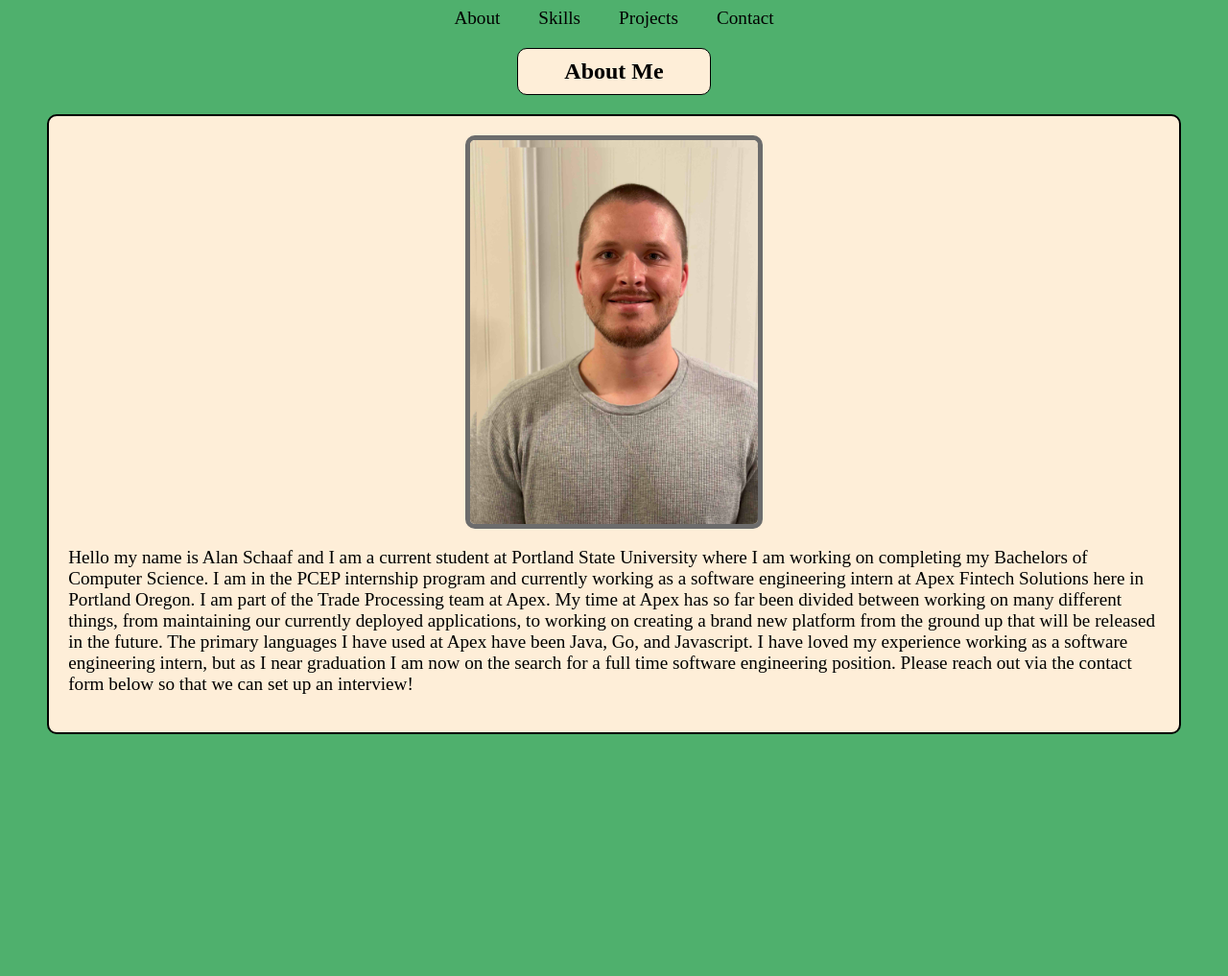
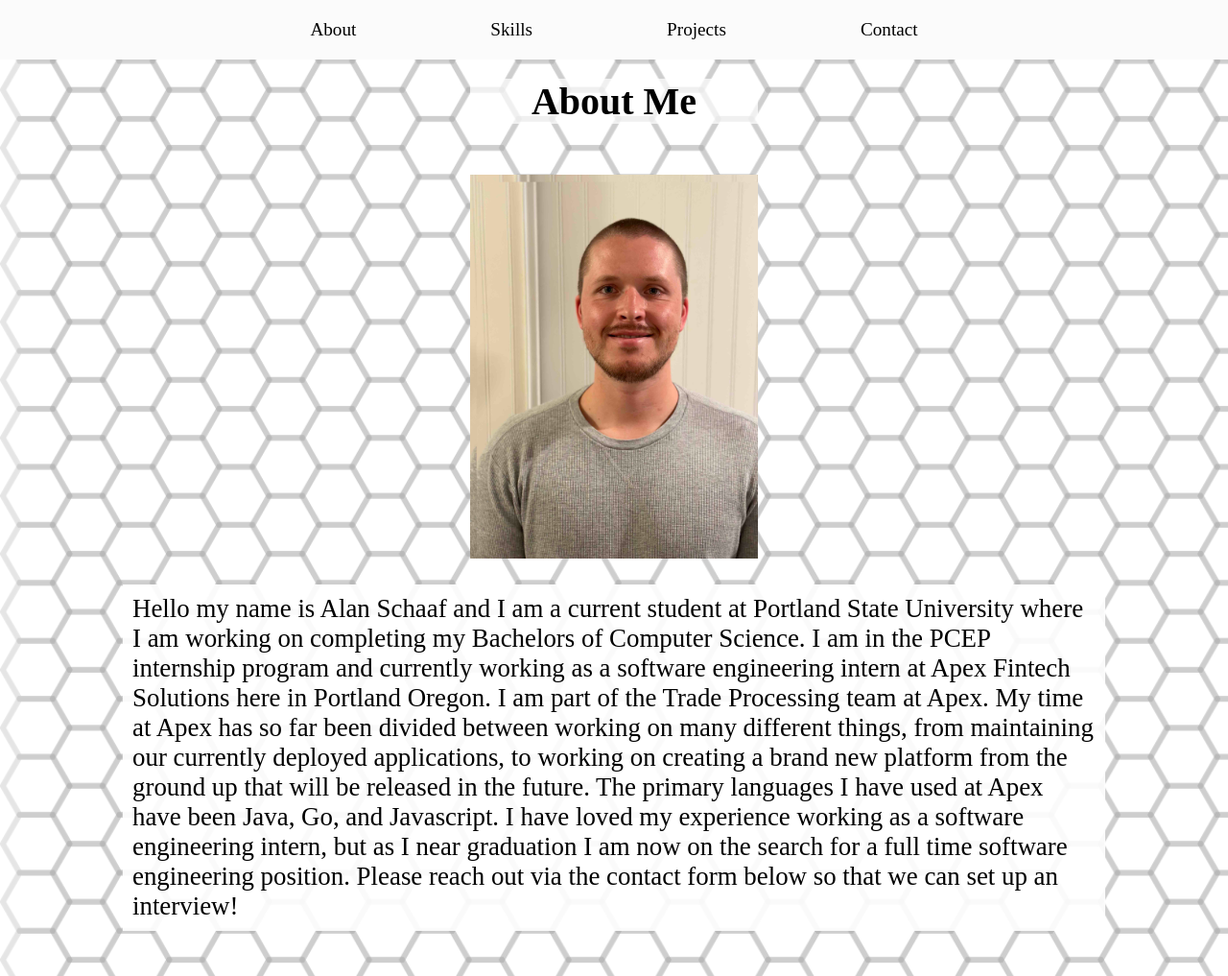
Before and after one commit to aschaaf1/CS463-Professional-Website-Alan-Schaaf, a plain HTML site: page Alan-Schaaf-Website-About.html in a window 1280 px wide. Shown: the whole page at 96% size. Before the commit the page ends 800 px from the top, so only its background shows below. Drawn offline with Linux system fonts and the light colour scheme.

Commit message:
Completely changed background and all styling to give my website a more refined work. implemented media queries to make my website responsive

```diff
--- a/Alan-Schaaf-Website.css
+++ b/Alan-Schaaf-Website.css
@@ -1,5 +1,8 @@
 body {
-  background-color: #4fb06d !important;
+  background-image: url("images/honeycomb-34984.png");
+  background-size: 2000px;
+  margin: 0;
+  padding: 0;
 }
 
 .nav-flex-container {
@@ -7,13 +10,16 @@ body {
   flex-direction: row;
   justify-content: center;
   width: 100%;
+  background-color: rgb(251, 251, 251);
+  padding-top: 20px;
+  padding-bottom: 20px;
 }
 
 .nav-item {
   text-decoration: none;
   color: rgb(0, 0, 0);
-  padding-left: 20px;
-  padding-right: 20px;
+  padding-left: 10px;
+  padding-right: 10px;
   margin-left: 0 auto;
   margin-right: 0 auto;
   font-size: 1.2em;
@@ -34,30 +40,79 @@ body {
 }
 
 .aboutMe {
-  display: block;
+  display: flex;
+  flex-direction: column;
   margin-left: auto;
   margin-right: auto;
-  width: 90%;
+  width: 400px;
   font-size: 1.2em;
-  border: 2px solid black;
   padding: 20px;
   border-radius: 10px;
-  background-color: rgb(254, 238, 216);
+}
+
+.aboutMeText {
+  background-color: rgba(255, 255, 255, 0.9);
+  padding: 10px;
+  font-size: 1em;
 }
 
 .selfie {
   display: block;
   margin-left: auto;
   margin-right: auto;
-  width: 300px;
-  border: 5px solid rgb(108, 108, 108);
-  border-radius: 10px;
+  width: 200px;
+  height: 270px;
 }
 
 @media (min-width: 768px) and (max-width: 1023px) {
+  .aboutMe {
+    width: 768px;
+  }
+  .selfie {
+    width: 250px;
+    height: 350px;
+  }
+  .aboutMeText {
+    font-size: 1.2em;
+  }
+  .nav-item {
+    padding-left: 30px;
+    padding-right: 30px;
+  }
 }
 
 @media (min-width: 1024px) {
+  .aboutMe {
+    width: 1024px;
+  }
+  .selfie {
+    width: 300px;
+    height: 400px;
+  }
+  .aboutMeText {
+    font-size: 1.4em;
+  }
+  .nav-item {
+    padding-left: 70px;
+    padding-right: 70px;
+  }
+}
+
+@media (min-width: 1400px) {
+  .aboutMe {
+    width: 1400px;
+  }
+  .selfie {
+    width: 400px;
+    height: 500px;
+  }
+  .aboutMeText {
+    font-size: 1.6em;
+  }
+  .nav-item {
+    padding-left: 90px;
+    padding-right: 90px;
+  }
 }
 
 input[type="text"],
@@ -85,16 +140,13 @@ textarea {
 
 .page-heading {
   display: block;
-  border: 1px solid black;
-  border-radius: 10px;
-  background-color: rgb(254, 238, 216);
+  background-color: rgba(255, 255, 255, 0.7);
   margin-top: 20px;
   text-align: center;
-  width: 200px;
+  width: 300px;
   margin-left: auto;
   margin-right: auto;
-  padding-top: 10px;
-  padding-bottom: 10px;
+  font-size: 2.5em;
 }
 
 .contact-text {
--- a/Alan-Schaaf-Website.js
+++ b/Alan-Schaaf-Website.js
@@ -7,6 +7,7 @@ let aboutSection = document.querySelector("#about");
 let aboutMe = document.createElement("div");
 aboutMe.classList.add("aboutMe");
 let aboutMeText = document.createElement("p");
+aboutMeText.classList.add("aboutMeText");
 let selfie = document.createElement("img");
 selfie.classList.add("selfie");
 selfie.src = "images/selfie.jpg";
```
Also changed, not shown: images/honeycomb-34984.png (added), 2 other files.
